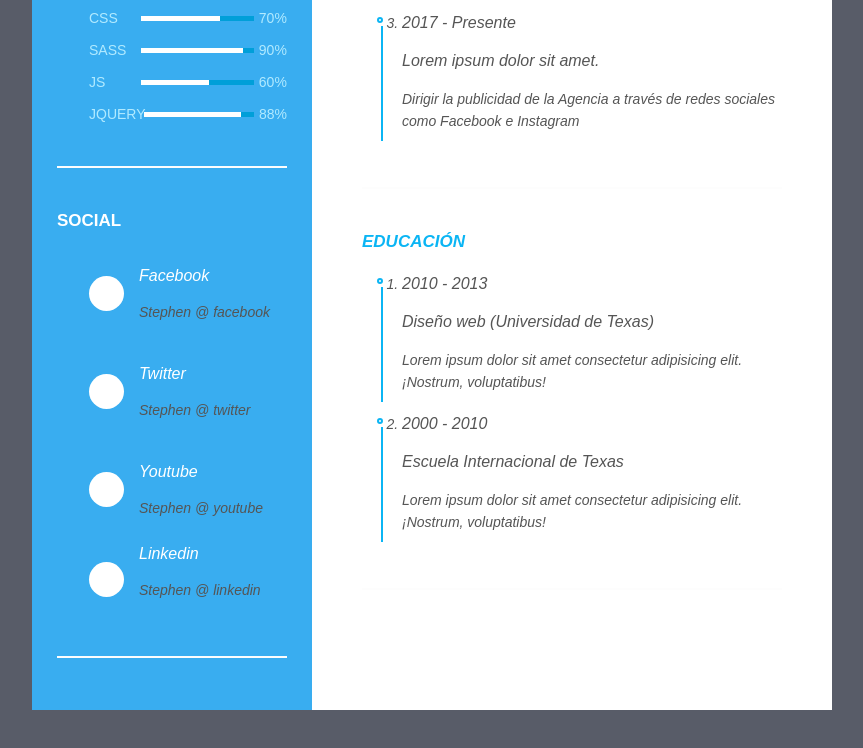
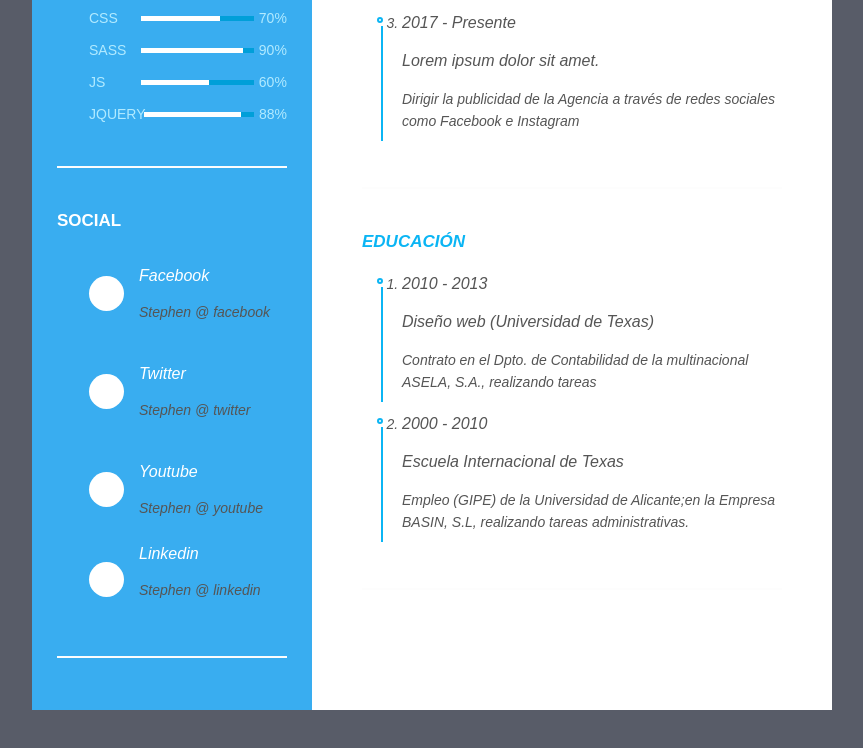
Before and after one commit to quiescar/hoja-2, a plain HTML site: page index.html in a window 1280 px wide. Shown: the part 731-1479 px from the top of the page, without its empty margins (208-1071 px from the left). Drawn offline with nearby package versions, Linux system fonts and the light colour scheme.

Commit message:
Update index.html

```diff
--- a/index.html
+++ b/index.html
@@ -209,14 +209,14 @@
             <div class="date"> 2010 - 2013 </div>
             <div class="info">
               <p class="semi-bold"> Diseño web (Universidad de Texas) </p>
-              <p> Lorem ipsum dolor sit amet consectetur adipisicing elit. ¡Nostrum, voluptatibus! </p>
+              <p> Contrato en el Dpto. de Contabilidad de la multinacional ASELA, S.A., realizando tareas </p>
             </div>
           </li>
           <li>
             <div class="date">2000 - 2010</div>
             <div class="info">
               <p class="semi-bold"> Escuela Internacional de Texas </p>
-              <p> Lorem ipsum dolor sit amet consectetur adipisicing elit. ¡Nostrum, voluptatibus! </p>
+              <p> Empleo (GIPE) de la Universidad de Alicante;en la Empresa BASIN, S.L, realizando tareas administrativas. </p>
             </div>
           </li>
         </ul>
```
